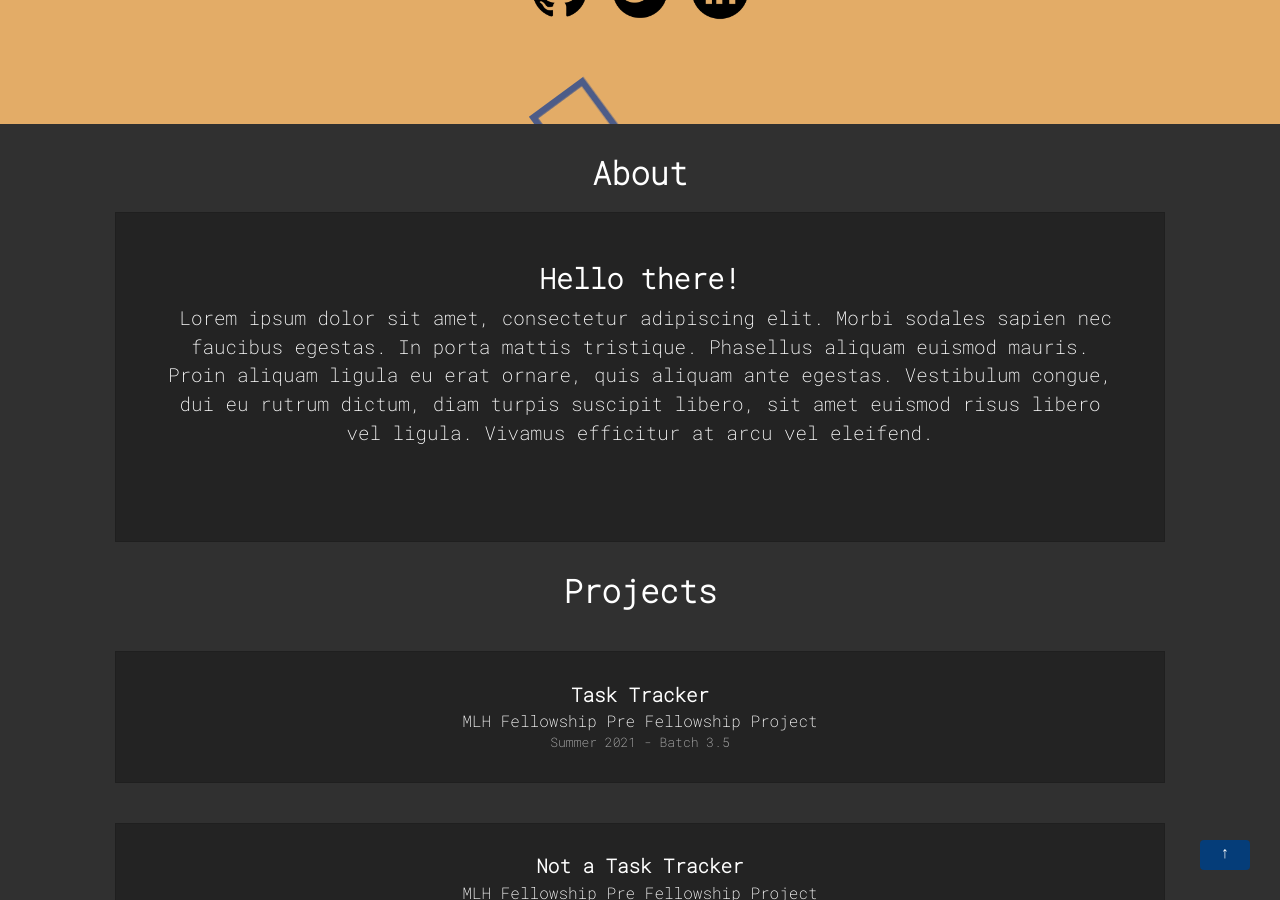
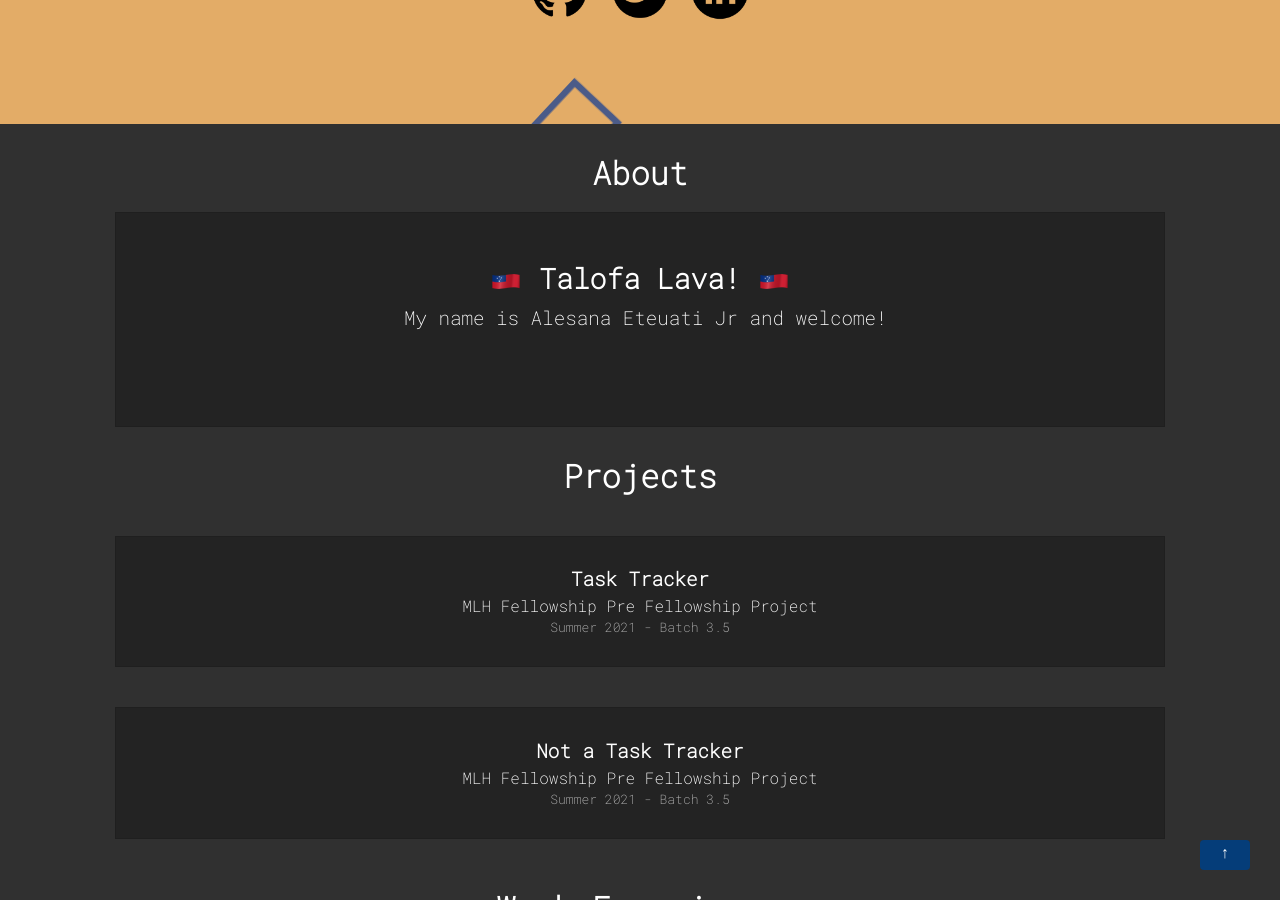
Before and after one commit to Green-Ranger11/Alesana-Eteuati-Jr, a Jekyll site: the page built from index.html, in a window 1280 px wide and 900 px high, scrolled down 686 px. Built offline with Jekyll 4.4.1, drawn with Linux system fonts in a browser that asks for light colours; nearby versions of some CDN libraries.

Commit message:
Remove about data

```diff
--- a/_data/about.yml
+++ /dev/null
@@ -1,5 +0,0 @@
-- name: Will Russell
-  number: +213 33433
-  email: youremail@gmail.com
-  funfact: I love coffee!
-  bio1: Lorem ipsum dolor sit amet, consectetur adipiscing elit. Morbi sodales sapien nec faucibus egestas. In porta mattis tristique. Phasellus aliquam euismod mauris. Proin aliquam ligula eu erat ornare, quis aliquam ante egestas. Vestibulum congue, dui eu rutrum dictum, diam turpis suscipit libero, sit amet euismod risus libero vel ligula. Vivamus efficitur at arcu vel eleifend.
--- a/_includes/about.html
+++ b/_includes/about.html
@@ -3,14 +3,12 @@
   <div class="card">
     <div class="card-body">
       <div class="row">
-        {% for item in site.data.about %}
         <div class="col-xl text-center">
-          <h3><strong>Hello there!</strong></h3>
-          <p class="name">&ensp;{{item.bio1}}</p>
+          <h3><strong><img src="/assets/img/about/flag.png"> Talofa Lava! <img src="/assets/img/about/flag.png"></strong></h3>
+          <p class="name">&ensp;My name is Alesana Eteuati Jr and welcome!</p>
         </div>
       </div>
       <br />
     </div>
-    {% endfor %}
   </div>
 </div>
```
Also changed, not shown: assets/img/about/flag.png (added).
